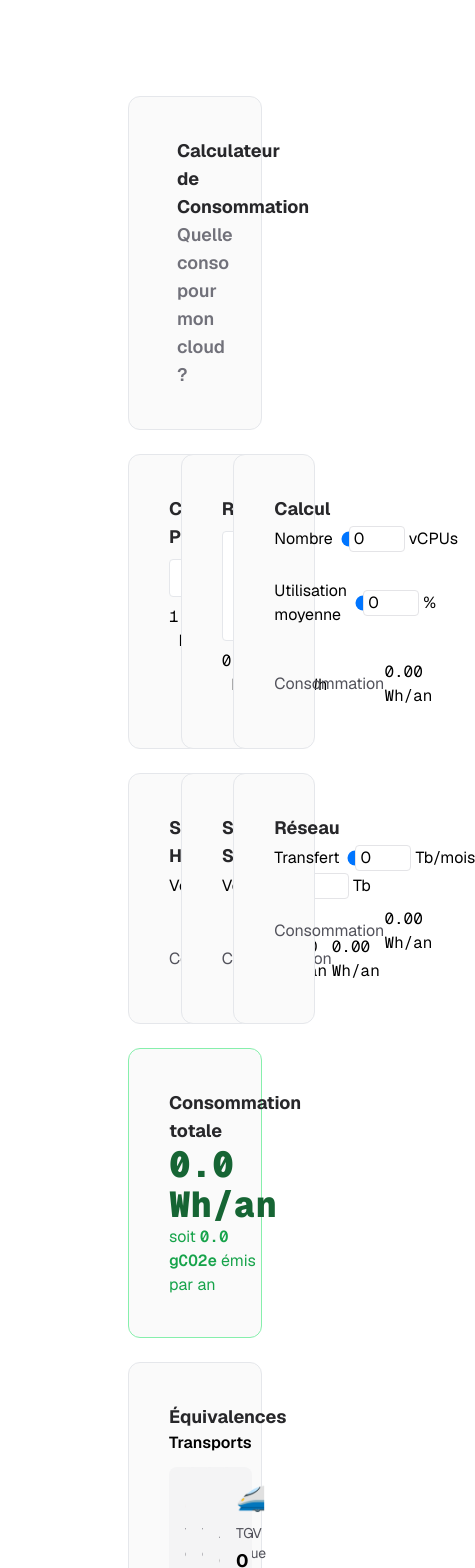
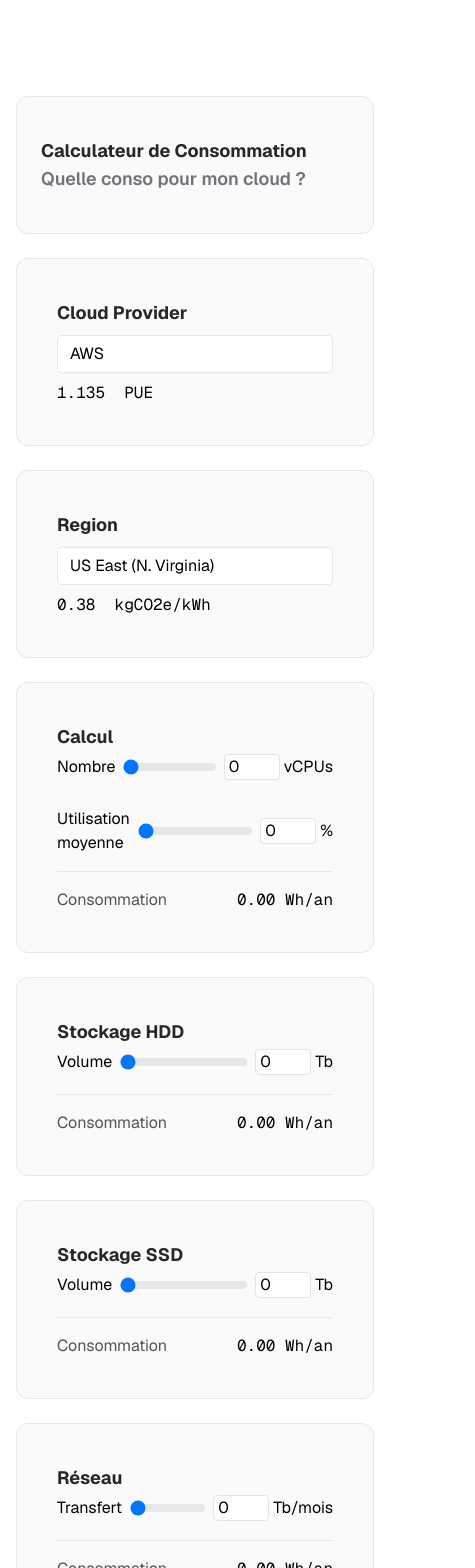
Before and after one commit to paulglx/conso-cloud, a React (Vite) app: page / in a window 390 px wide. Shown: the top 1568 px of the page, 475 px wide, since content can reach past the window. Built offline with nearby package versions, Linux system fonts and the light colour scheme.

Commit message:
feat: responsiveness

```diff
--- a/src/App.tsx
+++ b/src/App.tsx
@@ -146,13 +146,13 @@ function App() {
     }
   };
   return (
-    <div className="mx-32 my-24">
-      <Box title="Calculateur de Consommation" className="px-12 py-10">
+    <div className="mx-4 sm:mx-8 md:mx-16 lg:mx-32 my-24">
+      <Box title="Calculateur de Consommation" className="px-6 sm:px-8 md:px-10 py-10">
         <h2 className="text-lg font-semibold text-zinc-500">
           Quelle conso pour mon cloud ?
         </h2>
       </Box>
-      <div className="grid grid-cols-3 gap-6 mt-6">
+      <div className="grid grid-cols-1 sm:grid-cols-2 lg:grid-cols-3 gap-6 mt-6">
         <Box title="Cloud Provider">
           <Listbox
             value={cloudProvider}
@@ -293,7 +293,7 @@ function App() {
 
         <Box
           title="Consommation totale"
-          className="bg-green-100 border-green-300 col-span-3"
+          className="bg-green-100 border-green-300 col-span-1 sm:col-span-2 lg:col-span-3"
         >
           <div className="flex items-center gap-8">
             <div>
@@ -347,7 +347,7 @@ function App() {
           </div>
         </Box>
 
-        <Box title="Équivalences" className="col-span-3">
+        <Box title="Équivalences" className="col-span-1 sm:col-span-2 lg:col-span-3">
           <div className="grid grid-cols-1 gap-6">
             <div>
               <h4 className="font-semibold mb-3">Transports</h4>
```
